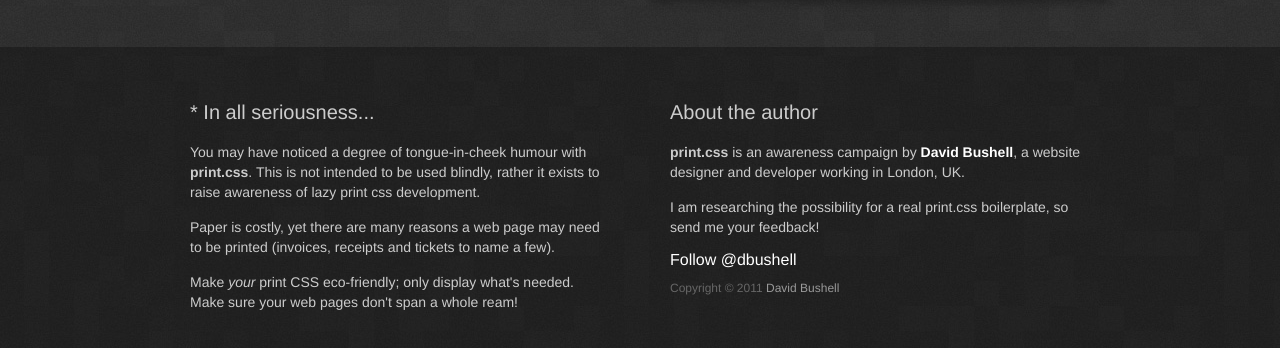
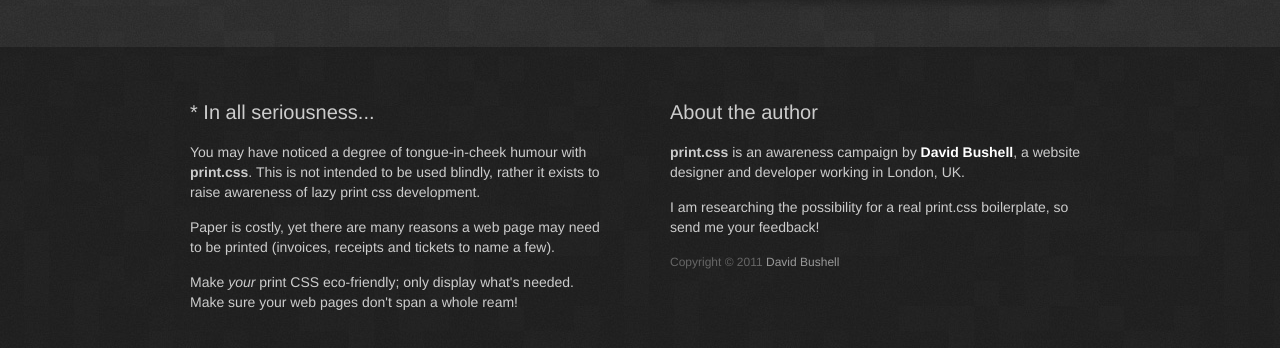
Before and after one commit to dbushell/printstylesheet.dbushell.com, a plain HTML site: page index.html in a window 1280 px wide. Shown: the part 668-1016 px from the top of the page. Drawn offline with nearby package versions, Linux system fonts and the light colour scheme; a web font is replaced by a local one.

Commit message:
Update index.html

```diff
--- a/index.html
+++ b/index.html
@@ -77,8 +77,7 @@
 				<h3>About the author</h3>
 				<p><strong>print.css</strong> is an awareness campaign by <a rel="author" target="_blank" href="http://dbushell.com"><strong>David Bushell</strong></a>, a website designer and developer working in London, UK.</p>
 				<p>I am researching the possibility for a real print.css boilerplate, so send me your feedback!</p>
-				<a href="http://twitter.com/dbushell" data-text-color="#ffffff" data-link-color="#53c565" class="twitter-follow-button">Follow @dbushell</a>
-				<p><small>Copyright &copy; 2011 <a rel="me" title="David Bushell on Google+" href="https://plus.google.com/112664170427933857280/">David Bushell</a></small></p>
+				<p><small>Copyright &copy; 2011 <a rel="me" href="https://dbushell.com">David Bushell</a></small></p>
 			</div>
 		</div>
 	</footer>
```
